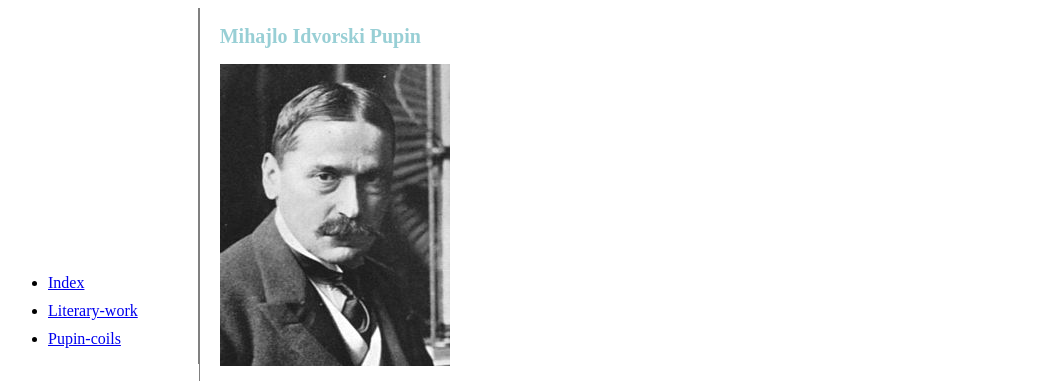
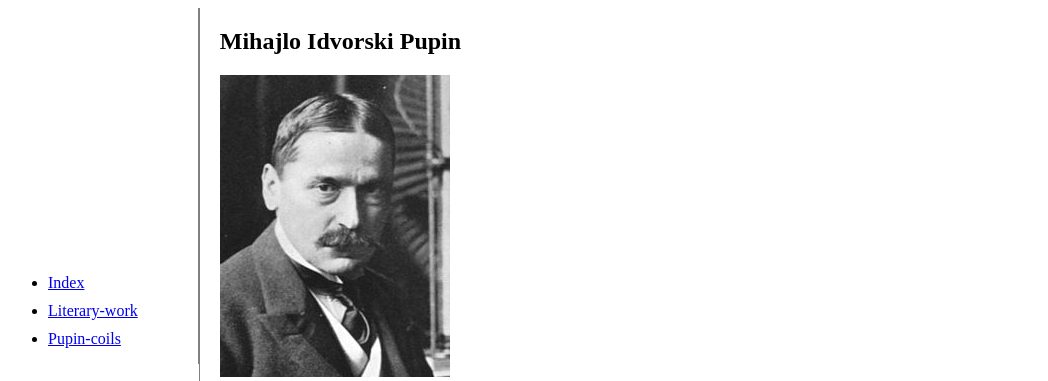
Before and after one commit to Javaudapte12/Pupin2, a plain HTML site: page index.html in a window 1280 px wide. Shown: the top 381 px of the page, without its empty margins (0-1048 px from the left). Drawn offline with Linux system fonts and the light colour scheme.

Commit message:
h1 color

```diff
--- a/index.html
+++ b/index.html
@@ -8,8 +8,7 @@
 
 
       h2,h1{
-        color:rgba(46, 157, 169, 0.496);
-        font-size:20px
+        color:rgba(46, 157, 169,);
 
       }
 
```
Also changed, not shown: index1.html (+5 -0 lines), literary-work.html (+5 -0 lines), pupin-coils.html (+6 -0 lines).
